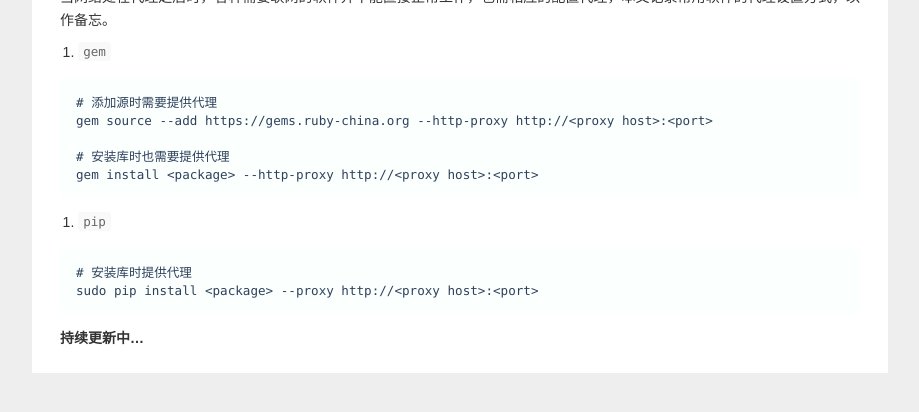
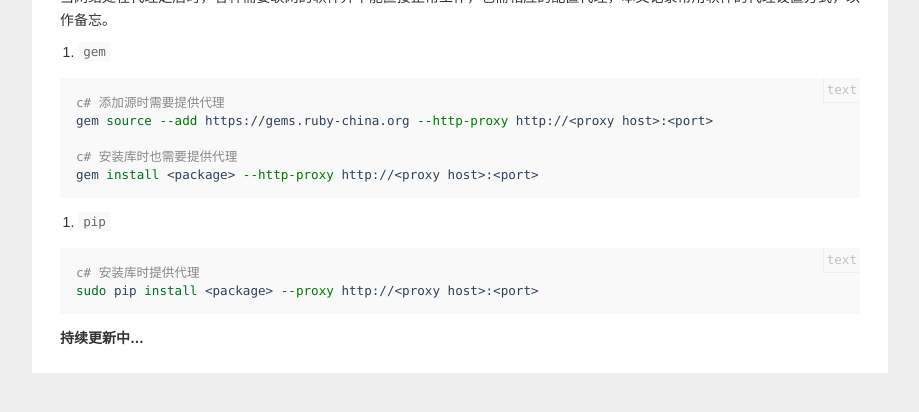
Before and after one commit to ldjhust/ldjhust.github.io, a Jekyll site: the page built from _posts/2017-07-12-set-network-proxy.markdown, in a window 1280 px wide, cut to the strip 453-865 px from the top of the page. Shown: the whole strip, without its empty margins (180-1099 px from the left). Built offline with Jekyll 4.4.1, drawn with Linux system fonts in a browser that asks for light colours; nearby versions of some CDN libraries; comment, search, counter and statistics services are not loaded.

Commit message:
Update 2017-07-12-set-network-proxy.markdown
调整语法

````diff
--- a/_posts/2017-07-12-set-network-proxy.markdown
+++ b/_posts/2017-07-12-set-network-proxy.markdown
@@ -11,20 +11,18 @@ comments: false
 当网络处在代理之后时，各种需要联网的软件并不能直接正常工作，也需相应的配置代理，本文记录常用软件的代理设置方式，以作备忘。
 
 1. `gem`
-
-```
+{% highlight shell %}
 # 添加源时需要提供代理
 gem source --add https://gems.ruby-china.org --http-proxy http://<proxy host>:<port>
 
 # 安装库时也需要提供代理
 gem install <package> --http-proxy http://<proxy host>:<port>
-```
+{% endhighlight %}
 
 2. `pip`
-
-```
+{% highlight shell %}
 # 安装库时提供代理
 sudo pip install <package> --proxy http://<proxy host>:<port>
-```
+{% endhighlight %}
 
 **持续更新中...**
````
